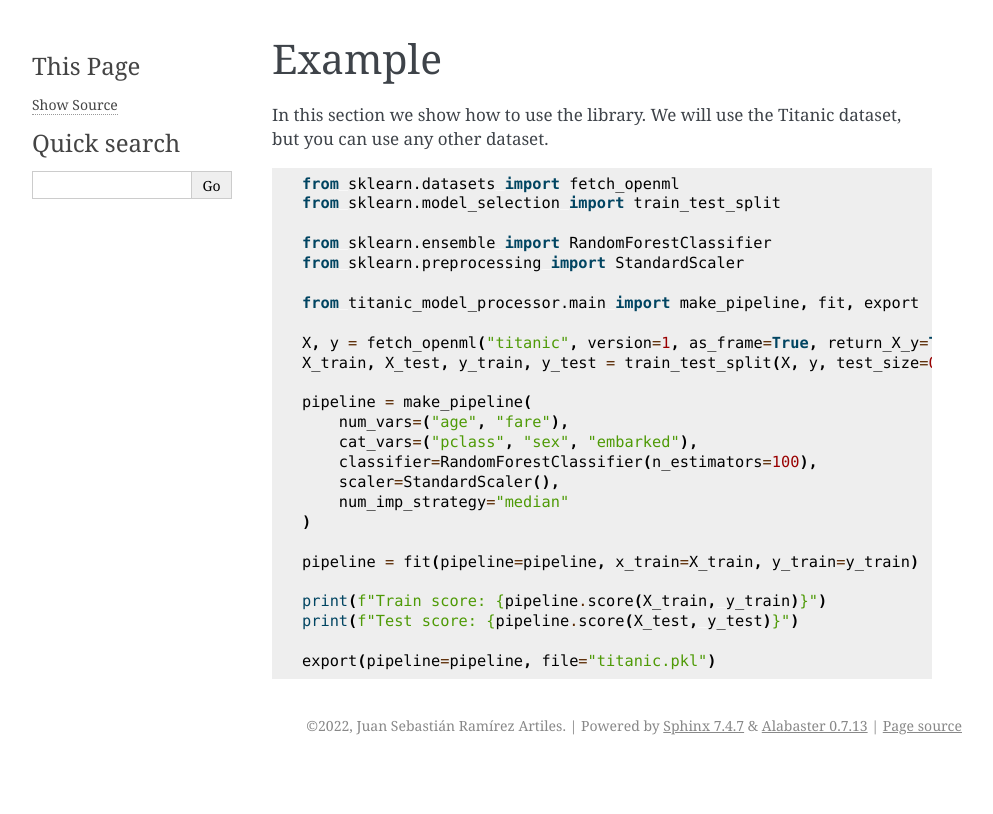
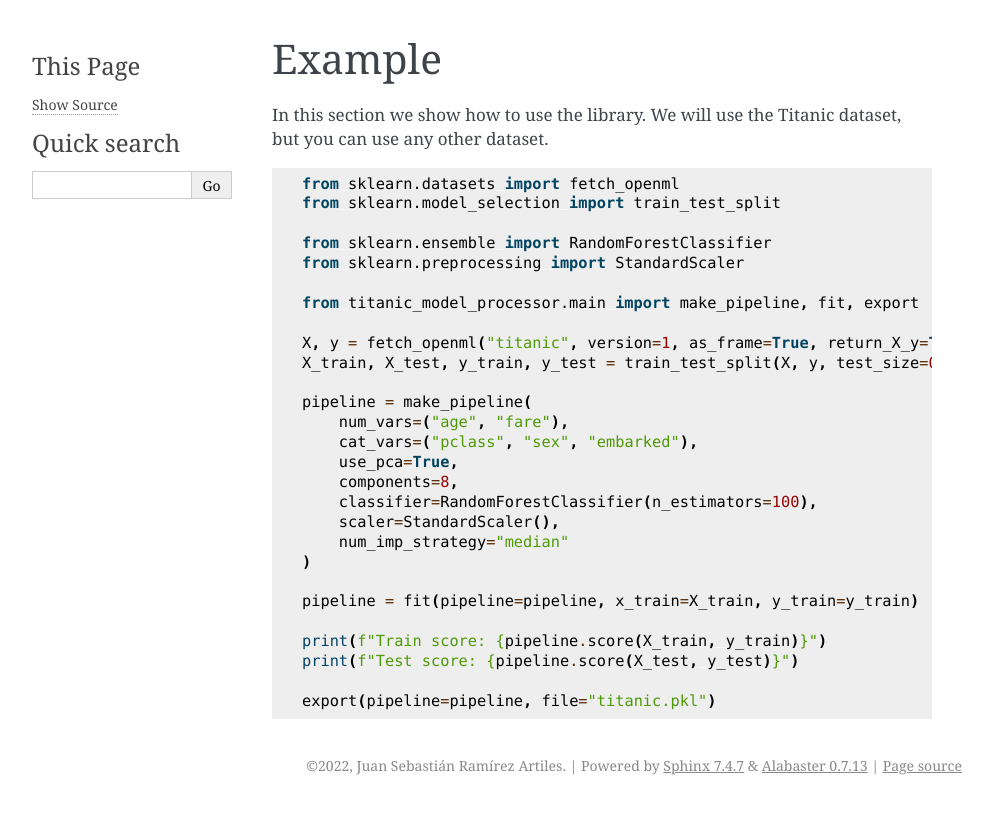
Before and after one commit to juanse77/DummyTitanic, a Sphinx documentation site: the page built from docs/source/example.rst, in a window 1280 px wide. Shown: the top 814 px of the page, without its empty margins (148-1141 px from the left). Built offline with Sphinx 7.4.7, drawn with Linux system fonts in a browser that asks for light colours.

Commit message:
doc: modify example

```diff
--- a/docs/source/example.rst
+++ b/docs/source/example.rst
@@ -19,6 +19,8 @@ In this section we show how to use the library. We will use the Titanic dataset,
     pipeline = make_pipeline(
         num_vars=("age", "fare"),
         cat_vars=("pclass", "sex", "embarked"),
+        use_pca=True,
+        components=8,
         classifier=RandomForestClassifier(n_estimators=100),
         scaler=StandardScaler(),
         num_imp_strategy="median"
```
Also changed, not shown: test_model_processor.ipynb, 1 other file.
